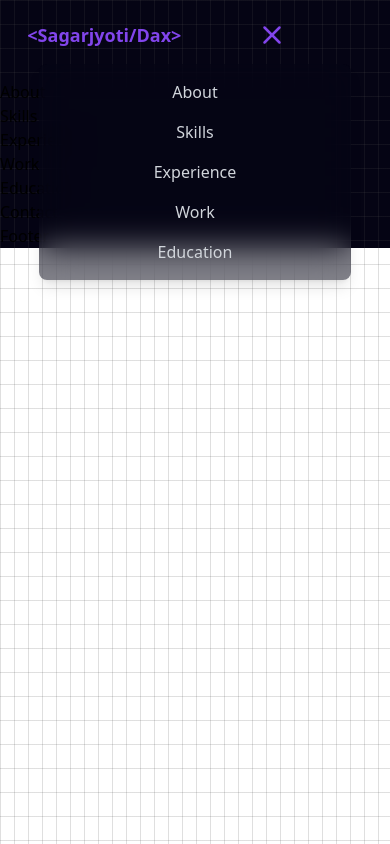
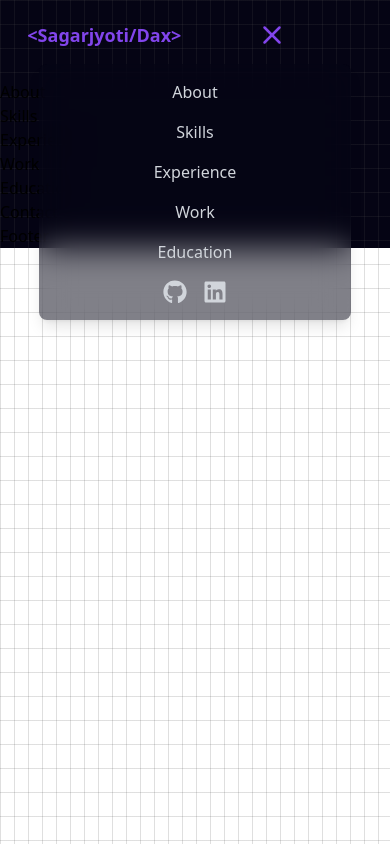
Before and after one commit to JySagar/portfolio-website, a React (Vite) app: page / in a window 390 px wide. Both pictures are taken after a click on the icon 272 px from the left and 35 px from the top of the page. Built offline with nearby package versions, Linux system fonts and the light colour scheme.

Commit message:
navbar done now added social media icons in the mobile view

```diff
--- a/src/components/Navbar/Navbar.jsx
+++ b/src/components/Navbar/Navbar.jsx
@@ -129,6 +129,24 @@
                     </button>
                   </li>
                 ))}
+                <div className="flex space-x-4">
+                  <a
+                    href="https://github.com/JySagar"
+                    target="_blank"
+                    rel="noopener noreferrer"
+                    className="text-gray-300 hover:text-white"
+                  >
+                    <FaGithub size={24} />
+                  </a>
+                  <a
+                    href="https://www.linkedin.com/in/jysagar"
+                    target="_blank"
+                    rel="noopener noreferrer"
+                    className="text-gray-300 hover:text-white"
+                  >
+                    <FaLinkedin size={24} />
+                  </a>
+                </div>
               </ul>
             </div>
           )}
```
